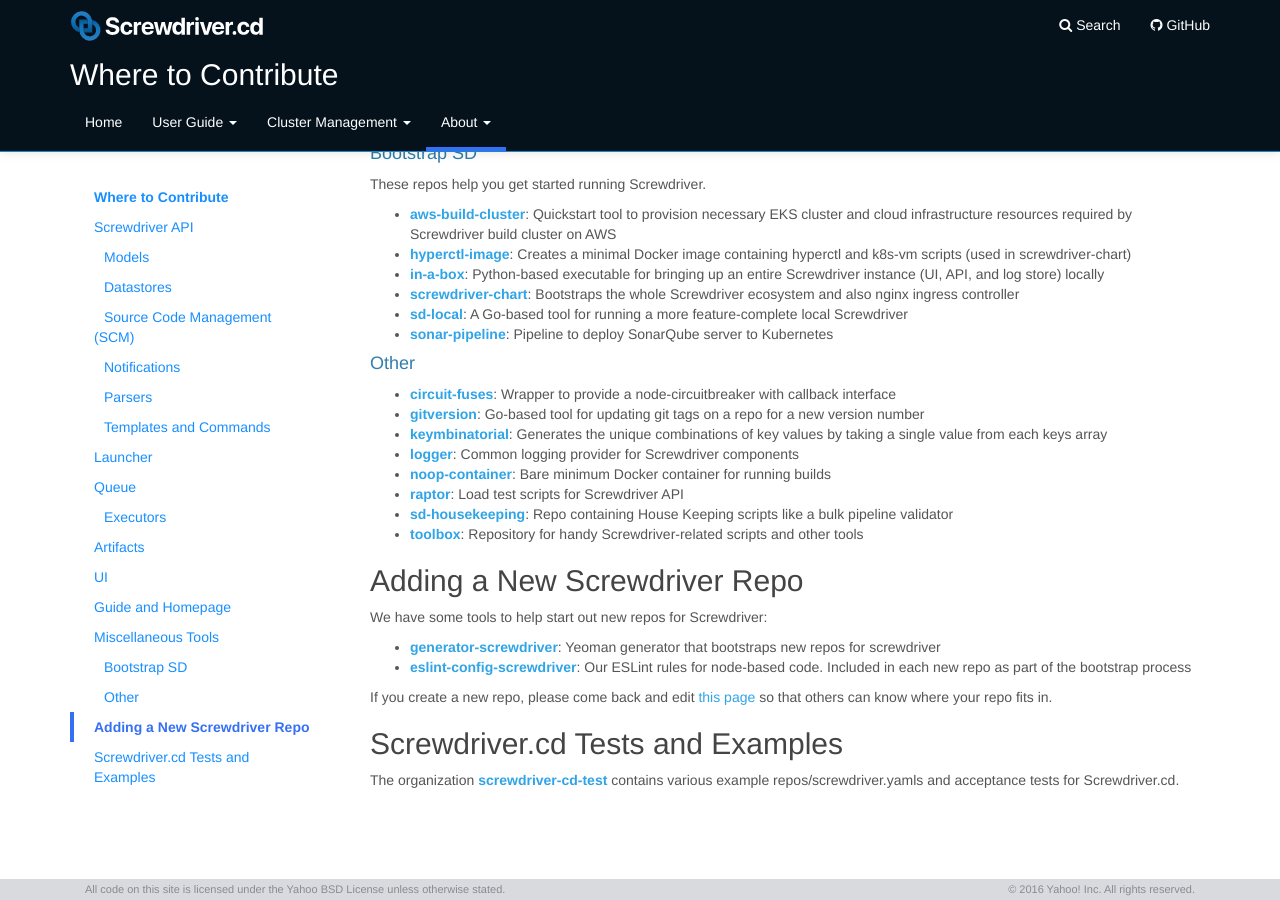
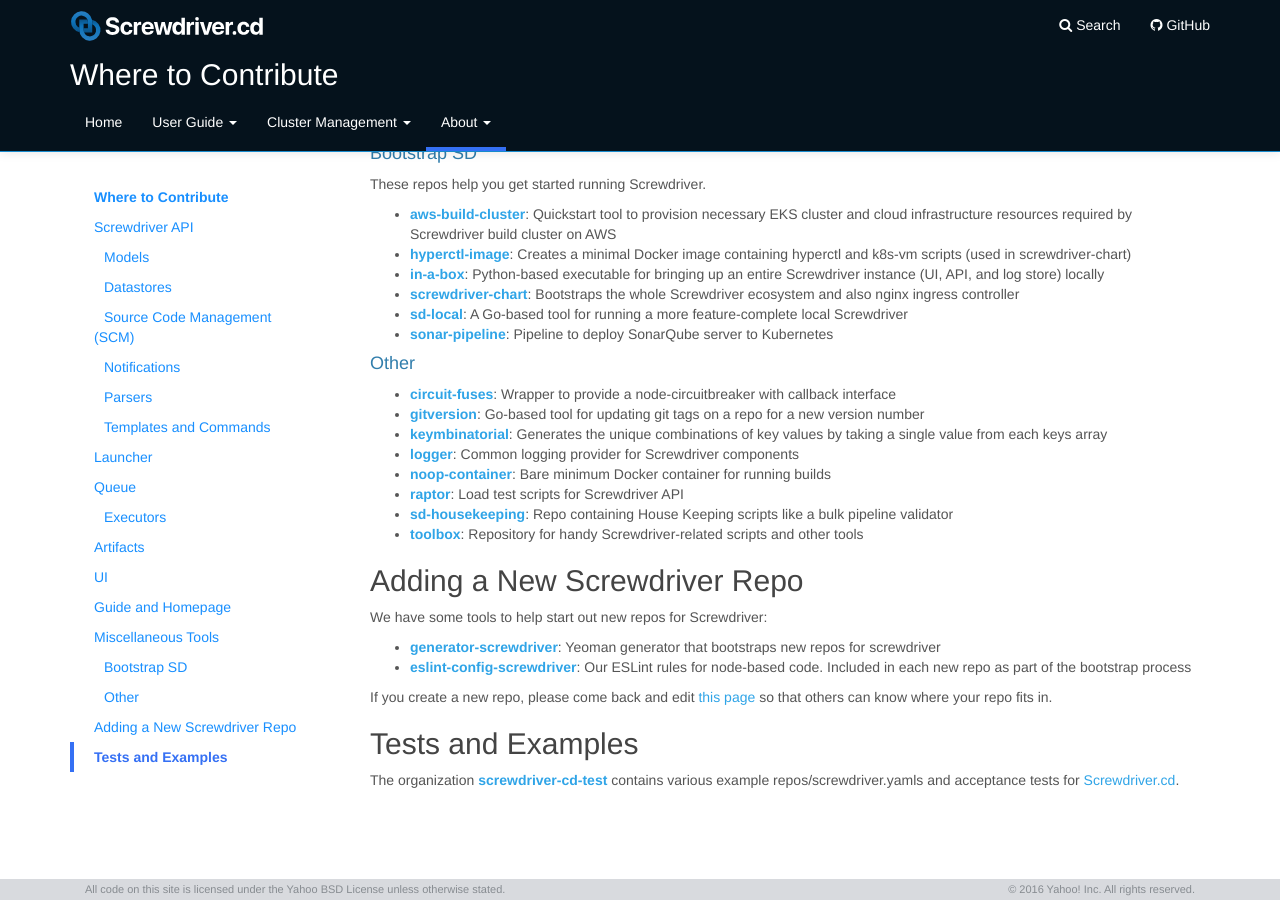
Before and after one commit to screwdriver-cd/guide, a Jekyll site: the page built from docs/about/contributing/where-to-contribute.md, in a window 1280 px wide and 900 px high, scrolled down 2438 px. Built offline with Jekyll 4.4.1, drawn with Linux system fonts in a browser that asks for light colours.

```diff
--- a/docs/about/contributing/where-to-contribute.md
+++ b/docs/about/contributing/where-to-contribute.md
@@ -49,8 +49,8 @@ toc:
       subitem: true
     - title: Adding a New Screwdriver Repo
       url: "#adding-a-new-screwdriver-repo"
-    - title: Screwdriver.cd Tests and Examples
-      url: "#screwdriver.cd-tests-and-examples"
+    - title: Tests and Examples
+      url: "#tests-and-examples"
 ---
 # Where to Contribute
 
@@ -201,9 +201,9 @@ We have some tools to help start out new repos for Screwdriver:
 
 If you create a new repo, please come back and edit [this page][contributing-docs] so that others can know where your repo fits in.
 
-## Screwdriver.cd Tests and Examples
+## Tests and Examples
 
-The organization **[screwdriver-cd-test][screwdriver-cd-test-org]** contains various example repos/screwdriver.yamls and acceptance tests for Screwdriver.cd.
+The organization **[screwdriver-cd-test][screwdriver-cd-test-org]** contains various example repos/screwdriver.yamls and acceptance tests for [Screwdriver.cd](https://cd.screwdriver.cd).
 
 [api-issues-image]: https://img.shields.io/github/issues/screwdriver-cd/screwdriver.svg
 [api-issues-url]: https://github.com/screwdriver-cd/screwdriver/issues
--- a/screwdriver.yaml
+++ b/screwdriver.yaml
@@ -7,7 +7,7 @@ jobs:
     steps:
         - bundle_install: bundle install
         - build: bundle exec jekyll build --source docs --destination _site
-        - proof: bundle exec htmlproofer --assume-extension --allow-hash-href --empty-alt-ignore --file-ignore '/\/ja\//' --url-ignore '/bitbucket/,/api\.screwdriver\.cd/' --http-status-ignore 429 _site
+        - proof: bundle exec htmlproofer --assume-extension --allow-hash-href --empty-alt-ignore --file-ignore '/\/ja\//' --url-ignore '/bitbucket/,/gitlab/,/api\.screwdriver\.cd/' --http-status-ignore 429 _site
 
   publish:
       requires: [main]
```
